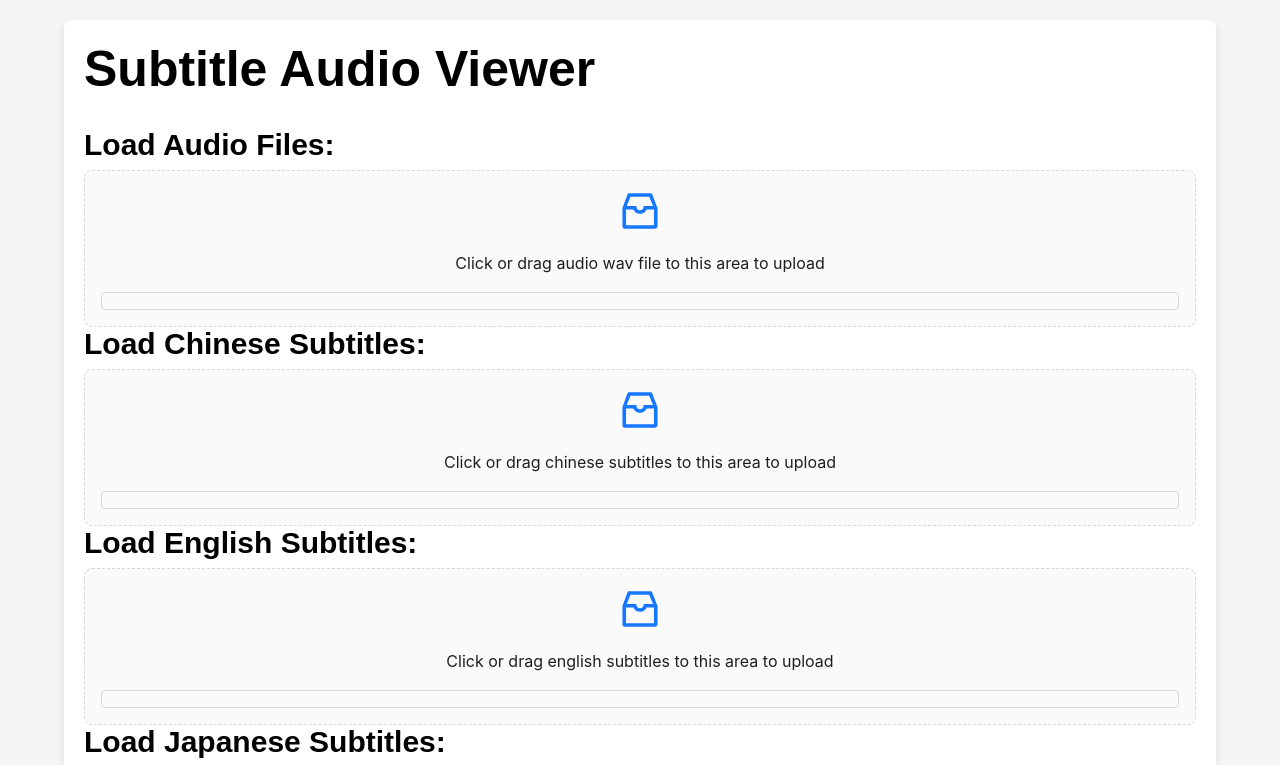
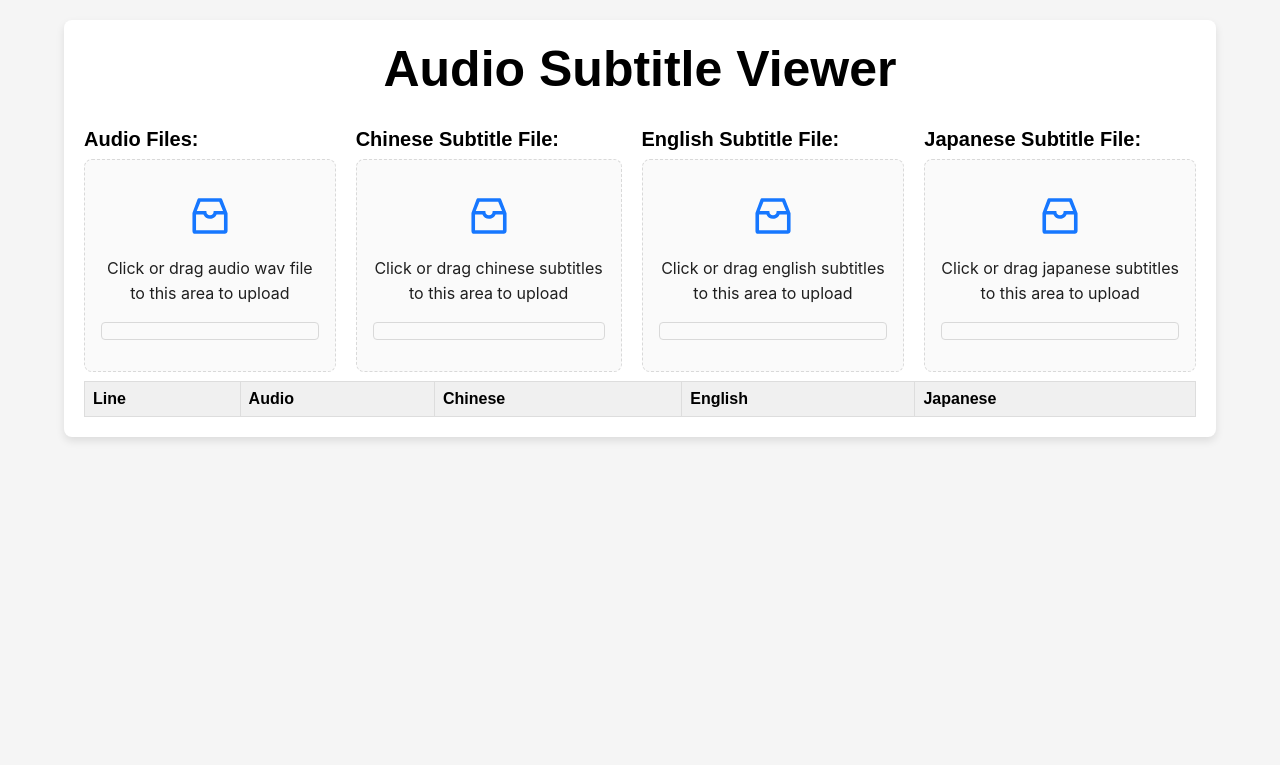
Before and after one commit to DAIMENGEN/subtitle-evaluation-system, a React (Vite) app: page / in a window 1280 px wide. Shown: the top 765 px of the page. Built offline with nearby package versions, Linux system fonts and the light colour scheme.

Commit message:
feat(audio-subtitle-viewer):优化界面布局和样式
- 添加最小高度以改善空文件夹视觉效果
- 调整文件输入标签样式和布局
- 更新表格宽度以适应内容
- 重命名函数以提高代码可读性

```diff
--- a/src/components/audio-subtitle-viewer/audio-subtitle-viewer.scss
+++ b/src/components/audio-subtitle-viewer/audio-subtitle-viewer.scss
@@ -6,10 +6,9 @@
   border-radius: 8px;
   box-sizing: border-box;
   margin: 20px auto auto;
-
+  min-height: 400px;
 
   .subtitle-audio-viewer-header {
-    //text-align: center;
     padding: 20px;
     h1 {
       font-size: 50px;
@@ -19,7 +18,7 @@
 
     .file-inputs {
       label {
-        font-size: 30px;
+        font-size: 20px;
         display: block;
         margin-bottom: 8px;
         font-weight: bold;
@@ -41,6 +40,7 @@
     overflow-x: auto;
     padding: 20px;
     table {
+      width: 100%;
       border-collapse: collapse;
 
       th {
--- a/src/components/audio-subtitle-viewer/audio-subtitle-viewer.tsx
+++ b/src/components/audio-subtitle-viewer/audio-subtitle-viewer.tsx
@@ -1,6 +1,6 @@
 import "./audio-subtitle-viewer.scss";
 import {Dispatch, SetStateAction, useCallback, useState} from "react";
-import {Upload} from "antd";
+import {Flex, Upload} from "antd";
 import {InboxOutlined} from "@ant-design/icons";
 
 export const AudioSubtitleViewer = () => {
@@ -16,7 +16,7 @@ export const AudioSubtitleViewer = () => {
     const [chineseSubtitles, setChineseSubtitles] = useState<string[]>([]);
     const [japaneseSubtitles, setJapaneseSubtitles] = useState<string[]>([]);
 
-    const handle = useCallback((file: File, setter: Dispatch<SetStateAction<string[]>>) => {
+    const setSubtitles = useCallback((file: File, setter: Dispatch<SetStateAction<string[]>>) => {
         const reader = new FileReader();
         reader.onload = () => {
             const content = reader.result as string;
@@ -28,11 +28,13 @@ export const AudioSubtitleViewer = () => {
     return (
         <div className={"subtitle-audio-viewer"}>
             <div className={"subtitle-audio-viewer-header"}>
-                <h1>Subtitle Audio Viewer</h1>
-                <div className="file-inputs">
+                <div style={{width: "100%", textAlign: "center"}}>
+                    <h1>Audio Subtitle Viewer</h1>
+                </div>
+                <Flex vertical={false} gap={20} className="file-inputs">
                     <div>
-                        <label htmlFor="audio">Load Audio Files:</label>
-                        <Dragger multiple accept={"audio/wav"} showUploadList={false} onChange={(e) => {
+                        <label htmlFor="audio">Audio Files:</label>
+                        <Dragger multiple accept={"audio/wav"} showUploadList={true} onChange={(e) => {
                             const files = e.fileList.map((file) => file.originFileObj as File);
                             setAudioFiles(Array.from(files).sort((a, b) => a.name.localeCompare(b.name)));
                         }}>
@@ -50,11 +52,11 @@ export const AudioSubtitleViewer = () => {
                         </Dragger>
                     </div>
                     <div>
-                        <label htmlFor="chinese">Load Chinese Subtitles:</label>
+                        <label htmlFor="chinese">Chinese Subtitle File:</label>
                         <Dragger accept={".txt"} showUploadList={false} onChange={(e) => {
                             const file = e.file.originFileObj as File;
                             setChineseSubtitleFile(file);
-                            handle(file, setChineseSubtitles);
+                            setSubtitles(file, setChineseSubtitles);
                         }}>
                             <p className="ant-upload-drag-icon">
                                 <InboxOutlined/>
@@ -68,11 +70,11 @@ export const AudioSubtitleViewer = () => {
                         </Dragger>
                     </div>
                     <div>
-                        <label htmlFor="english">Load English Subtitles:</label>
+                        <label htmlFor="english">English Subtitle File:</label>
                         <Dragger multiple accept={".txt"} showUploadList={false} onChange={(e) => {
                             const file = e.file.originFileObj as File;
                             setEnglishSubtitleFile(file);
-                            handle(file, setEnglishSubtitles);
+                            setSubtitles(file, setEnglishSubtitles);
                         }}>
                             <p className="ant-upload-drag-icon">
                                 <InboxOutlined/>
@@ -86,11 +88,11 @@ export const AudioSubtitleViewer = () => {
                         </Dragger>
                     </div>
                     <div>
-                        <label htmlFor="japanese">Load Japanese Subtitles:</label>
+                        <label htmlFor="japanese">Japanese Subtitle File:</label>
                         <Dragger multiple accept={".txt"} showUploadList={false} onChange={(e) => {
                             const file = e.file.originFileObj as File;
                             setJapaneseSubtitleFile(file);
-                            handle(file, setJapaneseSubtitles);
+                            setSubtitles(file, setJapaneseSubtitles);
                         }}>
                             <p className="ant-upload-drag-icon">
                                 <InboxOutlined/>
@@ -103,7 +105,7 @@ export const AudioSubtitleViewer = () => {
                             </div>
                         </Dragger>
                     </div>
-                </div>
+                </Flex>
             </div>
             <div className={"subtitle-audio-viewer-content"}>
                 <table>
```
